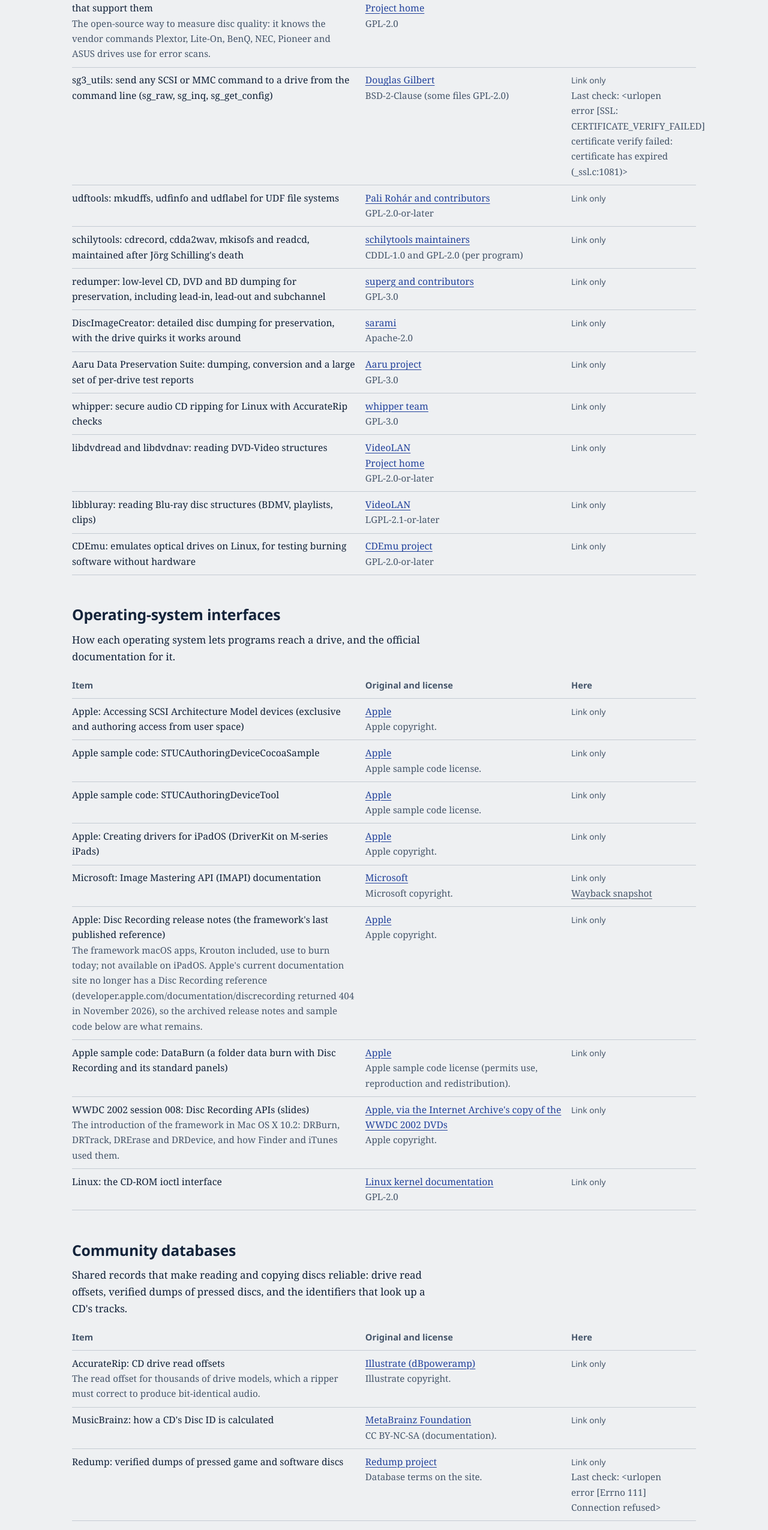
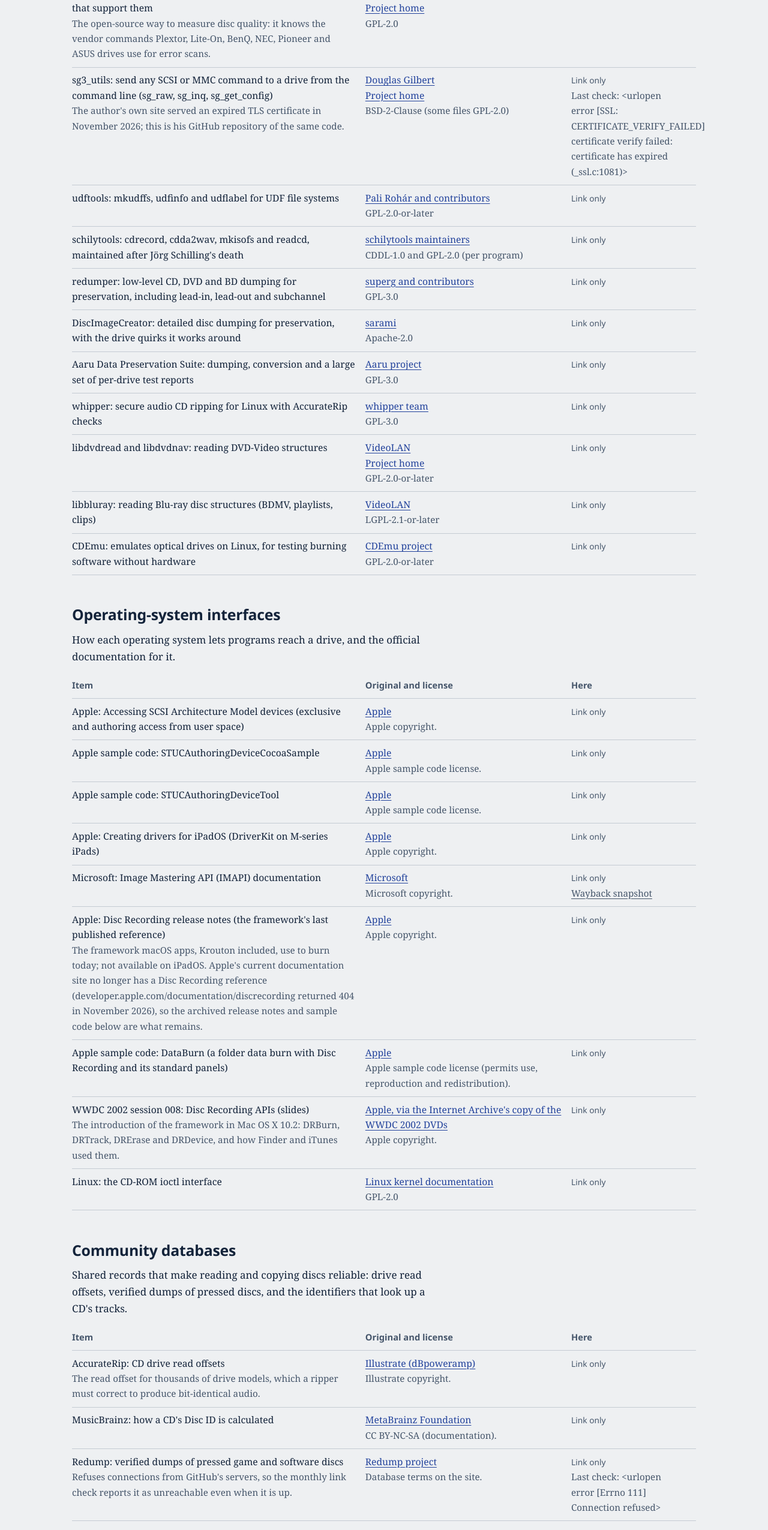
Before and after one commit to jigaz/optical-archive, a plain HTML site: page docs/index.html in a window 1280 px wide. Shown: the part 8589-11140 px from the top of the page at 60% size. Drawn offline with Linux system fonts and the light colour scheme.

Commit message:
Catalog: sg3_utils from the author's GitHub (his site's certificate expired); note Redump blocks CI
Co-Authored-By: Claude Opus 5.5 <noreply@anthropic.com>
Claude-Session: https://claude.ai/code/session_01WqdoHVcpMNRC9GoRTXcTKT

```diff
--- a/docs/index.html
+++ b/docs/index.html
@@ -120,7 +120,7 @@
 <tr><td>cdparanoia: accurate audio CD extraction</td><td><a href="https://www.xiph.org/paranoia/">Xiph.Org</a><br><span class="note">GPL-2.0 (library LGPL-2.1)</span></td><td><span class="linked">Link only</span><br><a class="note" href="https://web.archive.org/web/20261126015600/https://www.xiph.org/paranoia/">Wayback snapshot</a></td></tr>
 <tr><td>dvdisaster 0.79.10: extra error correction for CD, DVD and BD images, and read-error scanning<br><span class="note">Adds Reed-Solomon repair data to a disc image or to the disc itself, so a scratched or ageing disc can be recovered. The original site is gone; this is the last upstream release, kept by Debian and a volunteer mirror.</span></td><td><a href="https://deb.debian.org/debian/pool/main/d/dvdisaster/dvdisaster_0.79.10.orig.tar.bz2">Carsten Gnörlich and contributors</a><br><a href="https://dvdisaster.jcea.es/">Project home</a><br><span class="note">GPL-3.0 (earlier releases GPL-2.0)</span></td><td><a class="kept" href="https://github.com/jigaz/optical-archive/releases/latest/download/dvdisaster--dvdisaster_0.79.10.orig.tar.bz2">Copy kept here</a><br><span class="note">7,982 KB, SHA-256 dd0a9ff62f1a…</span></td></tr>
 <tr><td>QPxTool: C1/C2, PI/PO and BD LDC/BIS quality scans on drives that support them<br><span class="note">The open-source way to measure disc quality: it knows the vendor commands Plextor, Lite-On, BenQ, NEC, Pioneer and ASUS drives use for error scans.</span></td><td><a href="https://qpxtool.sourceforge.io/">Gennady Kozlov</a><br><a href="https://sourceforge.net/p/qpxtool/code/">Project home</a><br><span class="note">GPL-2.0</span></td><td><span class="linked">Link only</span></td></tr>
-<tr><td>sg3_utils: send any SCSI or MMC command to a drive from the command line (sg_raw, sg_inq, sg_get_config)</td><td><a href="https://sg.danny.cz/sg/sg3_utils.html">Douglas Gilbert</a><br><span class="note">BSD-2-Clause (some files GPL-2.0)</span></td><td><span class="linked">Link only</span><br><span class="note">Last check: &lt;urlopen error [SSL: CERTIFICATE_VERIFY_FAILED] certificate verify failed: certificate has expired (_ssl.c:1081)&gt;</span></td></tr>
+<tr><td>sg3_utils: send any SCSI or MMC command to a drive from the command line (sg_raw, sg_inq, sg_get_config)<br><span class="note">The author&#x27;s own site served an expired TLS certificate in November 2026; this is his GitHub repository of the same code.</span></td><td><a href="https://github.com/doug-gilbert/sg3_utils">Douglas Gilbert</a><br><a href="https://sg.danny.cz/sg/sg3_utils.html">Project home</a><br><span class="note">BSD-2-Clause (some files GPL-2.0)</span></td><td><span class="linked">Link only</span><br><span class="note">Last check: &lt;urlopen error [SSL: CERTIFICATE_VERIFY_FAILED] certificate verify failed: certificate has expired (_ssl.c:1081)&gt;</span></td></tr>
 <tr><td>udftools: mkudffs, udfinfo and udflabel for UDF file systems</td><td><a href="https://github.com/pali/udftools">Pali Rohár and contributors</a><br><span class="note">GPL-2.0-or-later</span></td><td><span class="linked">Link only</span></td></tr>
 <tr><td>schilytools: cdrecord, cdda2wav, mkisofs and readcd, maintained after Jörg Schilling&#x27;s death</td><td><a href="https://codeberg.org/schilytools/schilytools">schilytools maintainers</a><br><span class="note">CDDL-1.0 and GPL-2.0 (per program)</span></td><td><span class="linked">Link only</span></td></tr>
 <tr><td>redumper: low-level CD, DVD and BD dumping for preservation, including lead-in, lead-out and subchannel</td><td><a href="https://github.com/superg/redumper">superg and contributors</a><br><span class="note">GPL-3.0</span></td><td><span class="linked">Link only</span></td></tr>
@@ -151,7 +151,7 @@
 <table class="wide catalog"><thead><tr><th scope="col">Item</th><th scope="col">Original and license</th><th scope="col">Here</th></tr></thead><tbody>
 <tr><td>AccurateRip: CD drive read offsets<br><span class="note">The read offset for thousands of drive models, which a ripper must correct to produce bit-identical audio.</span></td><td><a href="https://www.accuraterip.com/driveoffsets.htm">Illustrate (dBpoweramp)</a><br><span class="note">Illustrate copyright.</span></td><td><span class="linked">Link only</span></td></tr>
 <tr><td>MusicBrainz: how a CD&#x27;s Disc ID is calculated</td><td><a href="https://musicbrainz.org/doc/Disc_ID_Calculation">MetaBrainz Foundation</a><br><span class="note">CC BY-NC-SA (documentation).</span></td><td><span class="linked">Link only</span></td></tr>
-<tr><td>Redump: verified dumps of pressed game and software discs</td><td><a href="https://redump.org/">Redump project</a><br><span class="note">Database terms on the site.</span></td><td><span class="linked">Link only</span><br><span class="note">Last check: &lt;urlopen error [Errno 111] Connection refused&gt;</span></td></tr>
+<tr><td>Redump: verified dumps of pressed game and software discs<br><span class="note">Refuses connections from GitHub&#x27;s servers, so the monthly link check reports it as unreachable even when it is up.</span></td><td><a href="https://redump.org/">Redump project</a><br><span class="note">Database terms on the site.</span></td><td><span class="linked">Link only</span><br><span class="note">Last check: &lt;urlopen error [Errno 111] Connection refused&gt;</span></td></tr>
 </tbody></table>
 
 <h2 id="industry">Who still makes drives and discs</h2>
```
Also changed, not shown: catalog/catalog.json (+6 -3 lines).
